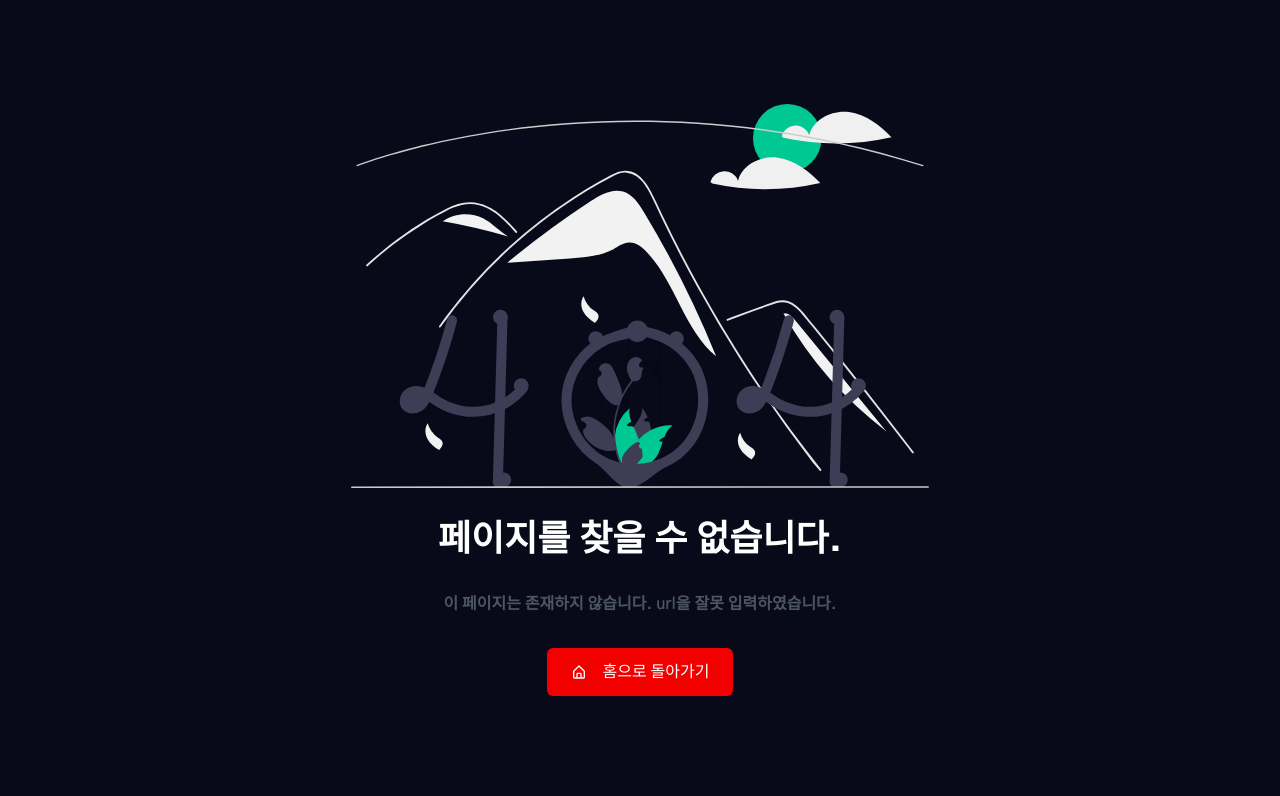
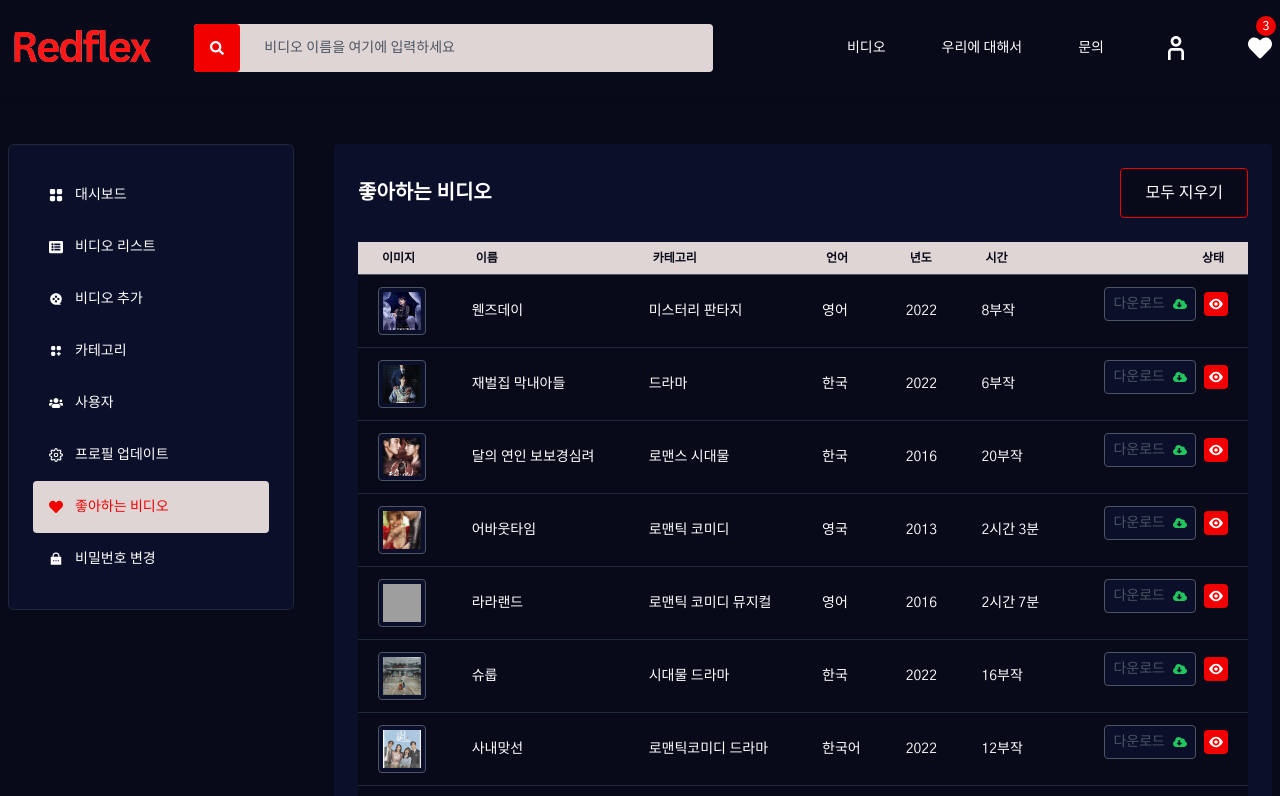
Before and after one commit to Jangchaeyun/redflex, a React (Create React App) app: page /favorites in a window 1280 px wide. Shown: the top 796 px of the page. Built offline with nearby package versions, Linux system fonts and the light colour scheme; grey boxes are pictures that could not be loaded.

Commit message:
favorite Screen

```diff
--- a/src/App.js
+++ b/src/App.js
@@ -3,6 +3,7 @@
 import { Routes, Route } from 'react-router-dom'
 import AboutsUs from './Screens/AboutUs';
 import ContactUs from './Screens/ContactUs';
+import FavoriteVideos from './Screens/Dashboard/FavoriteVideos';
 import Password from './Screens/Dashboard/Password';
 import Profile from './Screens/Dashboard/Profile';
 import HomeScreen from './Screens/HomeScreen';
@@ -27,6 +28,7 @@
       <Route path="/register" element={<Register />} />
       <Route path="/profile" element={<Profile />} />
       <Route path="/password" element={<Password />} />
+      <Route path="/favorites" element={<FavoriteVideos />} />
       <Route path="/*" element={<NotFound />} />
     </Routes>
   );
--- /dev/null
+++ b/src/Components/Table.js
@@ -0,0 +1,97 @@
+import React from 'react'
+import { FaCloudDownloadAlt, FaEdit } from 'react-icons/fa';
+import { MdDelete } from 'react-icons/md';
+import { Link } from 'react-router-dom';
+import { GoEye } from 'react-icons/go'
+
+const Head = "text-xs text-left text-main font-semibold px-6 py-2 uppercase";
+const Text = "text-sm text-left leading-6 whitespace-nowrap px-5 py-3";
+
+// rows
+const Rows = (movie, i, admin) => {
+  return (
+    <tr key={i}>
+      <td className={`${Text}`}>
+        <div className='w-12 p-1 bg-dry border border-border h-12 rounded overflow-hidden'>
+          <img
+            className='h-full w-full object-cover'
+            src={`/images/videos/${movie.titleImage}`}
+            alt={movie?.name}
+          />
+        </div>
+      </td>
+      <td className={`${Text} truncate`}>{movie.name}</td>
+      <td className={`${Text}`}>{movie.category}</td>
+      <td className={`${Text}`}>{movie.language}</td>
+      <td className={`${Text}`}>{movie.year}</td>
+      <td className={`${Text}`}>{movie.time}</td>
+      <td className={`${Text} float-right flex-rows gap-2`}>
+        {
+          admin === true ? (
+            <>
+              <button className='border border-border bg-dry flex-rows gap-2 text-border rounded py-1 px-2'>
+                변경
+                <FaEdit className='text-green-500'/>
+              </button>
+              <button className='bg-subMain text-white rounded flex-colo w-6 h-6'>
+                <MdDelete />
+              </button>
+            </>
+          )
+          : (
+            <>
+              <button className='border border-border bg-dry flex-rows gap-2 text-border rounded py-1 px-2'>
+                다운로드
+                <FaCloudDownloadAlt className='text-green-500'/>
+              </button>
+              <Link to={`/video/${movie?.name}`} className='bg-subMain text-white rounded flex-colo w-6 h-6'>
+                <GoEye />
+              </Link>
+            </>
+          )
+        }
+      </td>
+    </tr>
+  )
+}
+
+
+// table
+function Table({ data, admin }) {
+  return (
+    <div className='overflow-x-scroll overflow-hidden relative w-full'>
+      <table className='w-full table-auto border-border divide-y divide-border'>
+        <thead>
+          <tr className='bg-dryGray'>
+            <th scope='col' className={`${Head}`}>
+              이미지
+            </th>
+            <th scope='col' className={`${Head}`}>
+              이름
+            </th>
+            <th scope='col' className={`${Head}`}>
+              카테고리
+            </th>
+            <th scope='col' className={`${Head}`}>
+              언어
+            </th>
+            <th scope='col' className={`${Head}`}>
+              년도
+            </th>
+            <th scope='col' className={`${Head}`}>
+              시간
+            </th>
+            <th scope='col' className={`${Head} text-end`}>
+              상태
+            </th>
+          </tr>
+        </thead>
+        <tbody className='bg-main divide-y divide-gray-800'>
+          {data.map((movie, i) => Rows(movie, i, admin))}
+        </tbody>
+      </table>
+    </div>
+  )
+}
+
+export default Table
--- a/src/Screens/Dashboard/FavoriteVideos.js
+++ b/src/Screens/Dashboard/FavoriteVideos.js
@@ -0,0 +1,25 @@
+import React from 'react'
+import Table from '../../Components/Table'
+import { Videos } from '../../Data/VideosData'
+import SideBar from './SideBar'
+
+function FavoriteVideos() {
+  return (
+    <div>
+      <SideBar>
+        <div className='flex flex-col gap-6'>
+            <div className='flex-btn gap-2'>
+                <h2 className='text-xl font-bold'>좋아하는 비디오</h2>
+                <button className='bg-main transitions hover:bg-subMain border border-subMain text-white py-3 px-6 rounded w-full sm:w-auto'>
+                    모두 지우기
+                </button>
+            </div>
+
+            <Table data={Videos} admin={false} />
+        </div>
+      </SideBar>
+    </div>
+  )
+}
+
+export default FavoriteVideos
```
